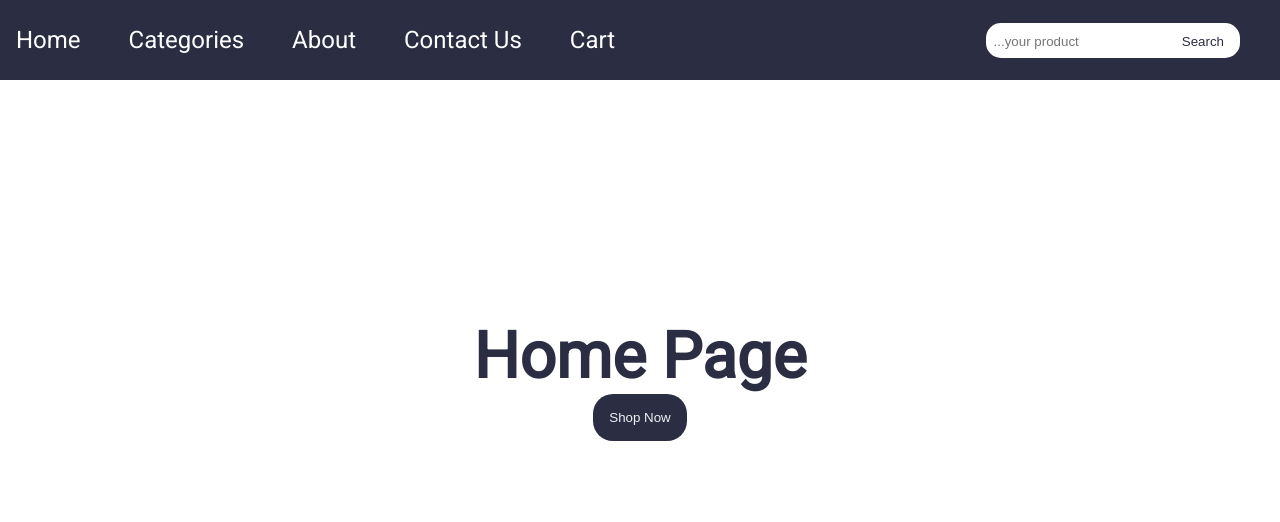
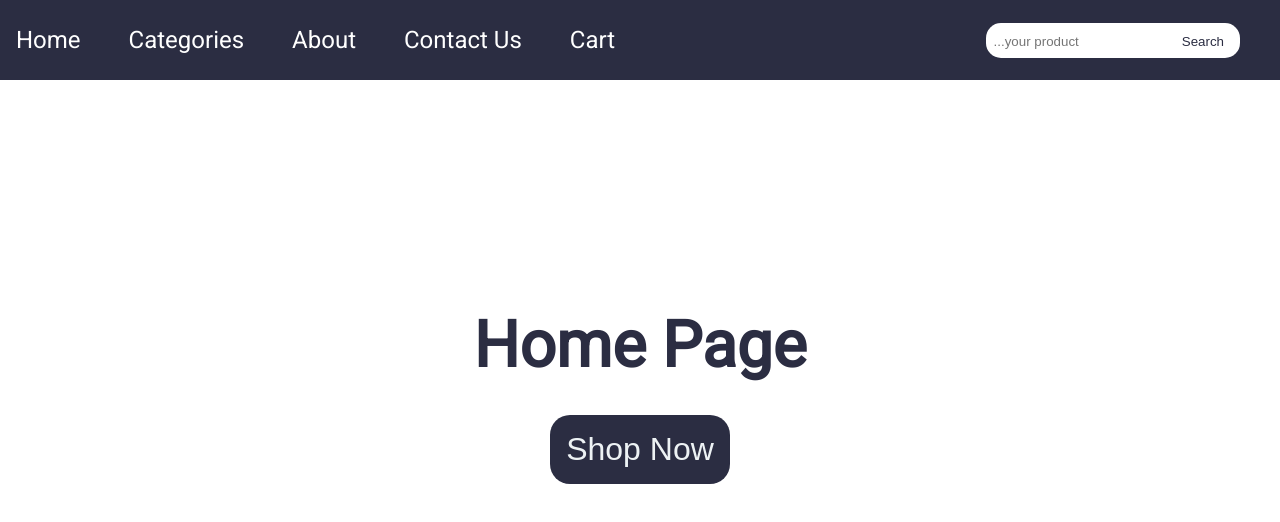
Before and after one commit to AlexandruIoan20/AlexandruIoan20.github.io, a React (Create React App) app in the folder shop/: page / in a window 1280 px wide. Shown: the top 522 px of the page. Built offline with nearby package versions, Linux system fonts and the light colour scheme.

Commit message:
Elemental styling done

```diff
--- a/shop/src/App.jsx
+++ b/shop/src/App.jsx
@@ -9,6 +9,8 @@ import Cart from "./components/Cart";
 import NotFound from "./components/NotFound";
 import './styling/nav.css';
 import './styling/main.css';
+import './styling/intro.css';
+import './styling/categories.css';
 import { Routes, Route } from "react-router-dom";
 
 
--- /dev/null
+++ b/shop/src/styling/intro.css
@@ -0,0 +1,31 @@
+.home {
+    display: grid;
+    place-content: center;
+}
+
+.home h1 {
+    font-size: 4rem;
+    color: #2B2D42;
+    font-weight: 800;
+}
+
+.home section {
+    text-align: center;
+}
+
+.start-button {
+    border: none;
+    padding: 1rem;
+    border-radius: 20px;
+    background-color: #2B2D42;
+    color: #EDF2F4;
+
+    font-size: 2rem;
+}
+
+.start-button:hover {
+    cursor: pointer;
+    font-size: 2.1rem;
+    background-color: #EF233C;
+    color: #EDF2F4;
+}
--- a/shop/src/styling/main.css
+++ b/shop/src/styling/main.css
@@ -1,27 +1,19 @@
-.home {
-    display: grid;
-    place-content: center;
+* {
+    padding: 0;
+    margin: 0;
+    box-sizing: border-box;
+}
+
+.page h1 {
+  margin: 1rem;
+  font-size: 2rem;
+  font-weight: bolder;
+  color: #2B2D42;
+
+  padding: 1rem;
+  background-color: #EDF2F4;
 }
 
 .home h1 {
-    font-size: 4rem;
-    color: #2B2D42;
-    font-weight: 800;
+    background-color: white;
 }
-
-.home section {
-    text-align: center;
-}
-
-.start-button {
-    border: none;
-    padding: 1rem;
-    border-radius: 20px;
-    background-color: #2B2D42;
-    color: #EDF2F4;
-}
-
-.start-button:hover {
-    cursor: pointer;
-    text-decoration: underline;
-}
--- a/shop/src/styling/nav.css
+++ b/shop/src/styling/nav.css
@@ -1,9 +1,3 @@
-* {
-    padding: 0;
-    margin: 0;
-    box-sizing: border-box;
-}
-
 body {
     font-family: 'Roboto', sans-serif;
 }
```
Also changed, not shown: shop/src/styling/categories.css (added).
